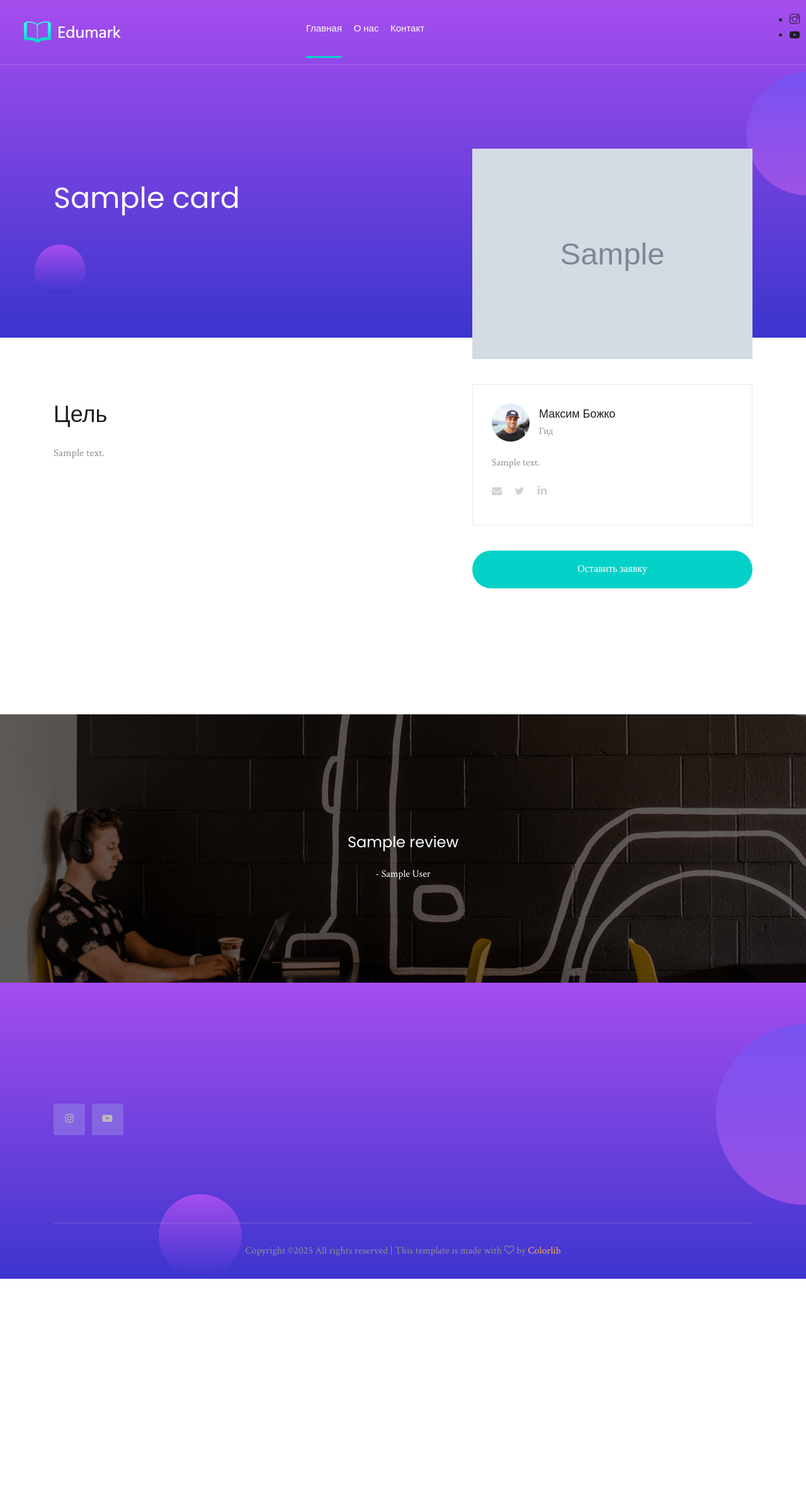
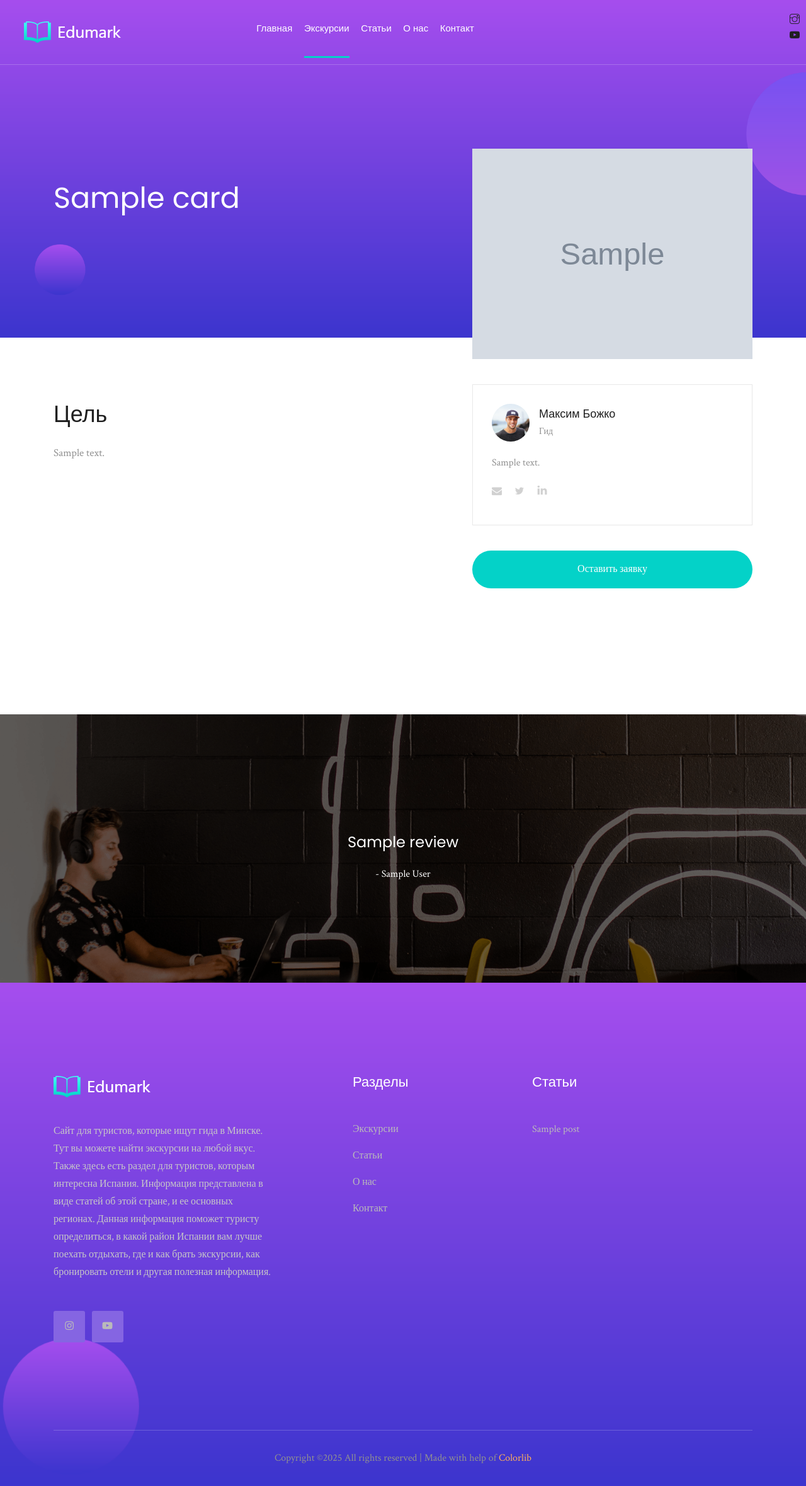
Before and after one commit to elonmax01/testcase, a Django app: page /catalog/courses/1 in a window 1280 px wide. Shown: the whole page at 63% size. Before the commit the page ends 2030 px from the top, so only its background shows below. Run offline with Django 5.2, Linux system fonts and the light colour scheme; tables that the repository leaves empty hold one stand-in row (values such as "Sample post"); grey boxes marked "Sample" are stand-in pictures; some libraries are stand-ins or nearby versions.

Commit message:
little updates

```diff
--- a/catalog/views.py
+++ b/catalog/views.py
@@ -63,8 +63,10 @@ def detail(request, card_id):
         card = Card.objects.get(pk=card_id)
     except Card.DoesNotExist:
         raise Http404("Card does not exist")
+    post = Post.objects.all().order_by("-created_on")
+    recent = Post.objects.all().order_by("-created_on")[:5]
     reviews = Review.objects.all()
-    return render(request, 'course_details.html', context={'reviews': reviews, "card": card})
+    return render(request, 'course_details.html', context={'reviews': reviews, 'card': card, 'post': post, 'recent': recent})
 
 def blog(request):
     post = Post.objects.all().order_by("-created_on")
--- a/templates/course_details.html
+++ b/templates/course_details.html
@@ -50,7 +50,9 @@
                             <div class="main-menu  d-none d-lg-block">
                                 <nav>
                                     <ul id="navigation">
-                                        <li><a class="active" href="{% url 'index' %}">Главная</a></li>
+                                        <li><a href="{% url 'index' %}">Главная</a></li>
+                                        <li><a class="active" href="{% url 'tours' %}">Экскурсии</a></li>
+                                        <li><a href="{% url 'blog' %}">Статьи</a></li>
                                         <li><a href="{% url 'about' %}">О нас</a></li>
                                         <li><a href="{% url 'contact' %}">Контакт</a></li>
                                     </ul>
@@ -59,7 +61,7 @@
                         </div>
                         <div class="col-xl-3 col-lg-3 d-none d-lg-block">
                             <div class="log_chat_area d-flex align-items-center">
-                                <ul>
+                                <ul class="none-list">
                                     <li>
                                         <a href="https://www.instagram.com">
                                             <i class="ti-instagram"></i>
@@ -71,7 +73,6 @@
                                         </a>
                                     </li>
                                 </ul>
-                                </div>
                             </div>
                         </div>
                         <div class="col-12">
@@ -183,8 +184,18 @@
               <div class="row">
                   <div class="col-xl-4 col-md-6 col-lg-4">
                       <div class="footer_widget">
+                          <div class="footer_logo">
+                              <a href="{% url 'blog' %}">
+                                  <img src="{% static 'img/logo.png' %}" alt="">
+                              </a>
+                          </div>
+                          <p>
+                            Сайт для туристов, которые ищут гида в Минске. Тут вы можете найти экскурсии на любой вкус. Также здесь есть раздел для туристов, которым интересна Испания. Информация представлена в виде статей об этой стране, и ее основных регионах. Данная информация
+                            поможет туристу определиться, в какой район Испании вам лучше поехать отдыхать, где и как брать экскурсии, как бронировать отели и другая
+                            полезная информация.
+                          </p>
                           <div class="socail_links">
-                                <ul>
+                              <ul class="none_list">
                                   <li>
                                       <a href="#">
                                           <i class="fa fa-instagram"></i>
@@ -197,6 +208,32 @@
                                   </li>
                               </ul>
                           </div>
+
+                      </div>
+                  </div>
+                  <div class="col-xl-3 offset-xl-1 col-md-6 col-lg-3">
+                      <div class="footer_widget">
+                          <h3 class="footer_title">
+                              Разделы
+                          </h3>
+                          <ul class="none-list">
+                              <li><a href="{% url 'tours' %}">Экскурсии</a></li>
+                              <li><a href="{% url 'blog' %}">Статьи</a></li>
+                              <li><a href="{% url 'about' %}">О нас</a></li>
+                              <li><a href="{% url 'contact' %}">Контакт</a></li>
+                          </ul>
+                      </div>
+                  </div>
+                  <div class="col-xl-4 col-md-6 col-lg-4">
+                      <div class="footer_widget">
+                          <h3 class="footer_title">
+                              статьи
+                          </h3>
+                          <ul class="none-list">
+                              {% for post in recent %}
+                              <li><a href="/catalog/blog/{{ post.id }}">{{ post.title }}</a></li>
+                              {% endfor %}
+                          </ul>
                       </div>
                   </div>
               </div>
@@ -209,7 +246,7 @@
                   <div class="col-xl-12">
                       <p class="copy_right text-center">
                           <!-- Link back to Colorlib can't be removed. Template is licensed under CC BY 3.0. -->
-Copyright &copy;<script>document.write(new Date().getFullYear());</script> All rights reserved | This template is made with <i class="fa fa-heart-o" aria-hidden="true"></i> by <a href="https://colorlib.com" target="_blank">Colorlib</a>
+Copyright &copy;<script>document.write(new Date().getFullYear());</script> All rights reserved | Made with help of <a href="https://colorlib.com" target="_blank">Colorlib</a>
 <!-- Link back to Colorlib can't be removed. Template is licensed under CC BY 3.0. -->
                       </p>
                   </div>
@@ -218,7 +255,7 @@ Copyright &copy;<script>document.write(new Date().getFullYear());</script> All r
       </div>
   </footer>
   <!-- footer -->
-
+     <!-- link that opens popup -->
 
      <!-- form itself end-->
      <form id="test-form" class="white-popup-block mfp-hide">
@@ -243,8 +280,7 @@ Copyright &copy;<script>document.write(new Date().getFullYear());</script> All r
                          </div>
                      </div>
                  </form>
-                <p class="doen_have_acc">Don’t have an account? <a class="dont-hav-acc" href="#test-form2">Sign Up</a>
-                </p>
+                 <p class="doen_have_acc">Don’t have an account? <a class="dont-hav-acc" href="#test-form2">Sign Up</a> </p>
              </div>
          </div>
      </form>
--- a/templates/tours.html
+++ b/templates/tours.html
@@ -105,7 +105,7 @@
                 <div class="col-xl-12">
                     <div class="section_title text-center mb-100">
                         <h3>Индивидуальные экскурсии в Минске</h3>
-                        <p class="text-muted">Цены на 2024 год</p>
+                        <p class="text-muted">Цены на 2025 год</p>
                     </div>
                 </div>
             </div>
```
Lines whose indentation alone changed are shown as unchanged.
